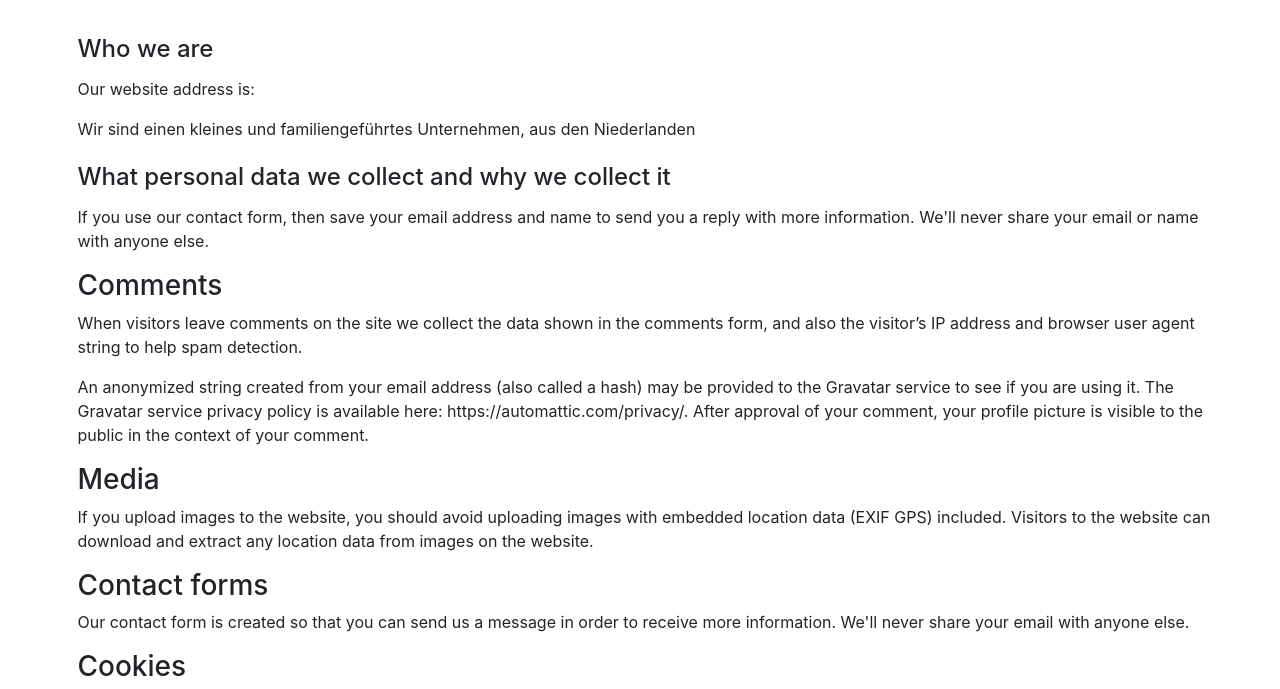
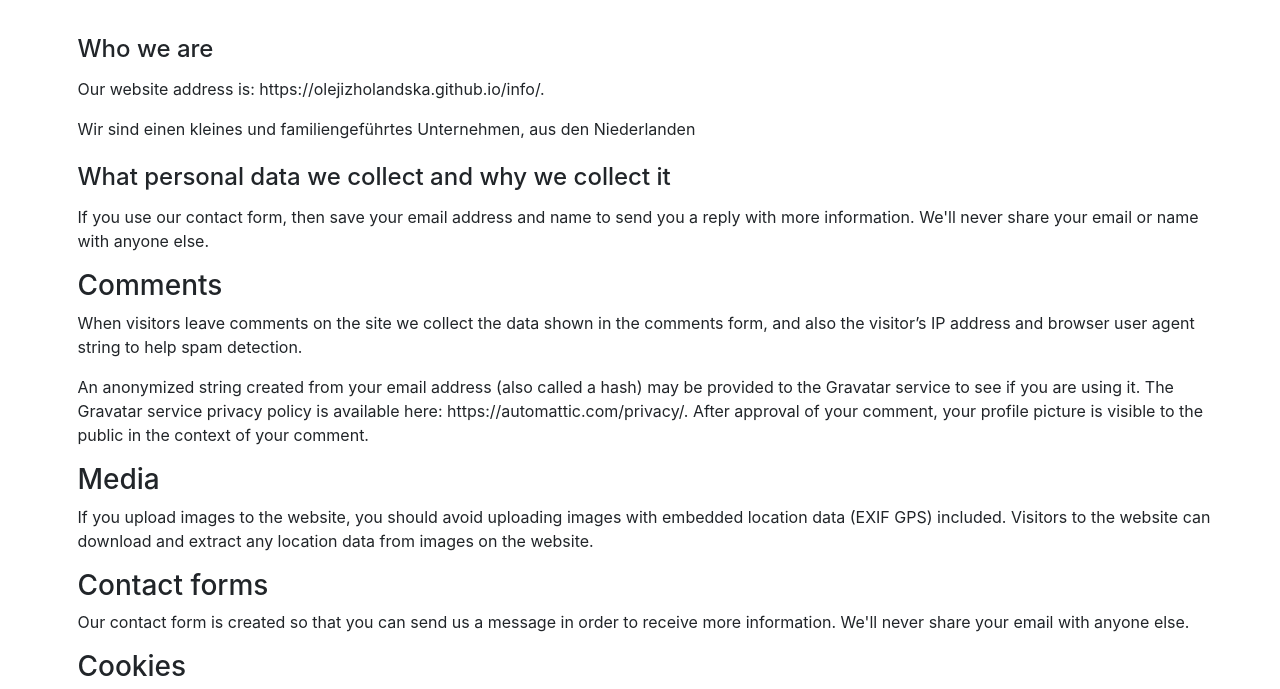
Before and after one commit to olejizHolandska/info, a plain HTML site: page privacy.html in a window 1280 px wide. Shown: the part 97-786 px from the top of the page. Drawn offline with Linux system fonts and the light colour scheme.

Commit message:
Update privacy.html

```diff
--- a/privacy.html
+++ b/privacy.html
@@ -48,7 +48,7 @@
 
 
 
-<p>Our website address is:  </p>
+<p>Our website address is:   https://olejizholandska.github.io/info/.</p>
 
 <p>Wir sind einen kleines und familiengeführtes Unternehmen, aus den Niederlanden</p>
 
```
